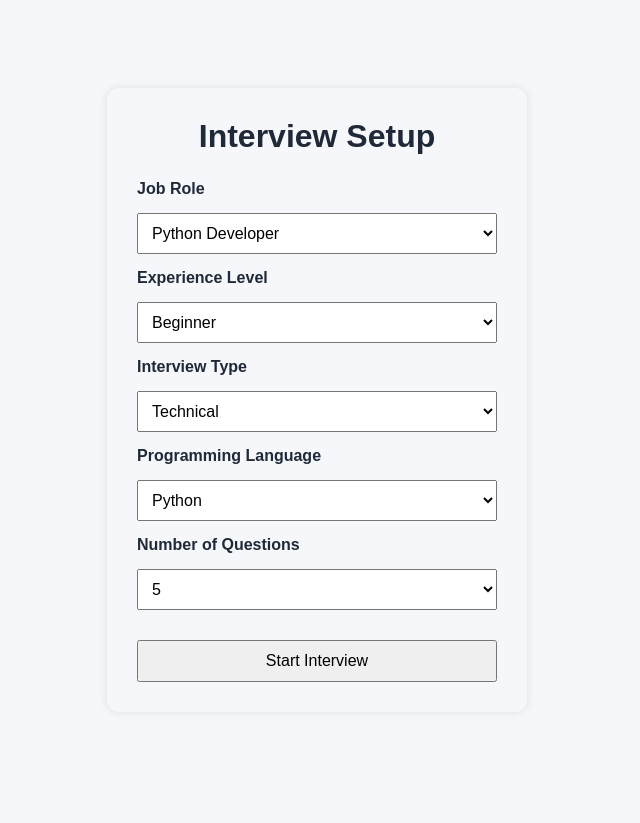
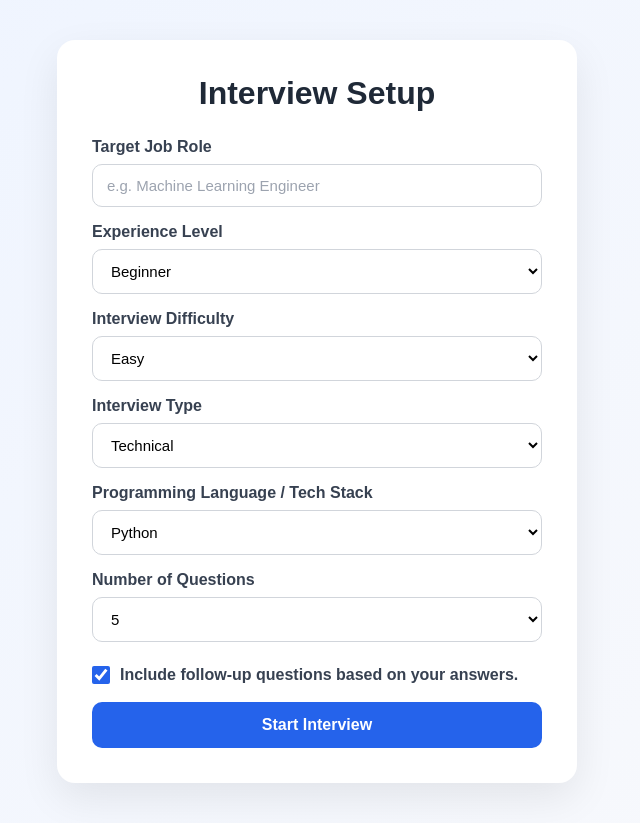
Before and after one commit to onamh/Interview-AI, a React app in the folder frontend/: page /setup in a window 1280 px wide. Shown: the whole page, without its empty margins (323-963 px from the left). Before the commit the page ends 800 px from the top, so only its background shows below. Built offline with nearby package versions, Linux system fonts and the light colour scheme; the HTML template or start-up script is replaced by a standard one.

Commit message:
Interview setup UI with checkbox

```diff
--- /dev/null
+++ b/frontend/src/data/jobroles.js
@@ -0,0 +1,41 @@
+const jobRoles = [
+  "Python Developer",
+  "Java Developer",
+  "C++ Developer",
+  "Frontend Developer",
+  "Backend Developer",
+  "Full Stack Developer",
+  "React Developer",
+  "Node.js Developer",
+  "Django Developer",
+  "Flask Developer",
+  "FastAPI Developer",
+  "Machine Learning Engineer",
+  "AI Engineer",
+  "Data Scientist",
+  "Data Analyst",
+  "Business Analyst",
+  "Software Engineer",
+  "Software Developer",
+  "DevOps Engineer",
+  "Cloud Engineer",
+  "AWS Engineer",
+  "Azure Engineer",
+  "Cyber Security Analyst",
+  "Network Engineer",
+  "Mobile App Developer",
+  "Android Developer",
+  "iOS Developer",
+  "Flutter Developer",
+  "UI UX Designer",
+  "QA Engineer",
+  "Test Automation Engineer",
+  "Database Administrator",
+  "Blockchain Developer",
+  "Game Developer",
+  "Embedded Systems Engineer",
+  "Computer Vision Engineer",
+  "NLP Engineer"
+];
+
+export default jobRoles;
--- a/frontend/src/pages/interviewsetup.css
+++ b/frontend/src/pages/interviewsetup.css
@@ -1,36 +1,174 @@
+/* ===========================
+   Page Layout
+=========================== */
+
 .setup-container {
-  display: flex;
-  justify-content: center;
-  align-items: center;
-  min-height: 100vh;
+    display: flex;
+    justify-content: center;
+    align-items: center;
+    min-height: 100vh;
+    padding: 40px 20px;
+    background: linear-gradient(135deg, #eef4ff, #f8f9fc);
 }
 
+/* ===========================
+   Form Card
+=========================== */
+
 .setup-form {
-  width: 420px;
-  display: flex;
-  flex-direction: column;
-  gap: 15px;
-  padding: 30px;
-  border-radius: 12px;
-  box-shadow: 0 0 10px rgba(0, 0, 0, 0.1);
+    width: 100%;
+    max-width: 520px;
+    background: #ffffff;
+    padding: 35px;
+    border-radius: 18px;
+    box-shadow: 0 15px 40px rgba(0, 0, 0, 0.08);
+    display: flex;
+    flex-direction: column;
+    gap: 16px;
 }
 
+/* ===========================
+   Heading
+=========================== */
+
 .setup-form h1 {
-  text-align: center;
-  margin-bottom: 10px;
+    text-align: center;
+    color: #1f2937;
+    margin-bottom: 10px;
+    font-size: 2rem;
 }
 
+/* ===========================
+   Labels
+=========================== */
+
 .setup-form label {
-  font-weight: 600;
+    font-weight: 600;
+    color: #374151;
+    margin-bottom: -8px;
 }
 
-.setup-form select,
-.setup-form button {
-  padding: 10px;
-  font-size: 16px;
+/* ===========================
+   Inputs & Selects
+=========================== */
+
+.setup-form input[type="text"],
+.setup-form select {
+    width: 100%;
+    padding: 12px 14px;
+    font-size: 15px;
+    border: 1px solid #d1d5db;
+    border-radius: 10px;
+    outline: none;
+    transition: all 0.25s ease;
+    background: white;
 }
 
+.setup-form input[type="text"]:focus,
+.setup-form select:focus {
+    border-color: #2563eb;
+    box-shadow: 0 0 0 4px rgba(37, 99, 235, 0.15);
+}
+
+.setup-form input::placeholder {
+    color: #9ca3af;
+}
+
+/* ===========================
+   Suggestions Dropdown
+=========================== */
+
+.suggestions {
+    border: 1px solid #d1d5db;
+    border-radius: 10px;
+    background: white;
+    max-height: 180px;
+    overflow-y: auto;
+    margin-top: -8px;
+    box-shadow: 0 8px 20px rgba(0,0,0,0.08);
+}
+
+.suggestion-item {
+    padding: 12px 14px;
+    cursor: pointer;
+    transition: all 0.2s ease;
+}
+
+.suggestion-item:hover {
+    background: #2563eb;
+    color: white;
+}
+
+/* Scrollbar */
+
+.suggestions::-webkit-scrollbar {
+    width: 8px;
+}
+
+.suggestions::-webkit-scrollbar-thumb {
+    background: #cbd5e1;
+    border-radius: 20px;
+}
+
+/* ===========================
+   Checkbox
+=========================== */
+
+.checkbox-label {
+    display: flex;
+    align-items: center;
+    gap: 10px;
+    cursor: pointer;
+    font-weight: 500;
+    color: #374151;
+    margin-top: 8px;
+}
+
+.checkbox-label input {
+    width: 18px;
+    height: 18px;
+    accent-color: #2563eb;
+    cursor: pointer;
+}
+
+/* ===========================
+   Button
+=========================== */
+
 .setup-form button {
-  margin-top: 15px;
-  cursor: pointer;
+    margin-top: 10px;
+    padding: 14px;
+    font-size: 16px;
+    font-weight: 600;
+    color: white;
+    background: #2563eb;
+    border: none;
+    border-radius: 10px;
+    cursor: pointer;
+    transition: all 0.25s ease;
 }
+
+.setup-form button:hover {
+    background: #1d4ed8;
+    transform: translateY(-2px);
+}
+
+.setup-form button:active {
+    transform: scale(0.98);
+}
+
+/* ===========================
+   Responsive
+=========================== */
+
+@media (max-width: 600px) {
+
+    .setup-form {
+        padding: 25px;
+    }
+
+    .setup-form h1 {
+        font-size: 1.7rem;
+    }
+
+}
--- a/frontend/src/pages/interviewsetup.jsx
+++ b/frontend/src/pages/interviewsetup.jsx
@@ -1,22 +1,47 @@
 import { useState } from "react";
 import "./InterviewSetup.css";
+import jobRoles from "../data/jobRoles";
 
 function InterviewSetup() {
-  const [role, setRole] = useState("Python Developer");
+  const [role, setRole] = useState("");
+  const [language, setLanguage] = useState("Python");
   const [experience, setExperience] = useState("Beginner");
+  const [difficulty, setDifficulty] = useState("Easy");
   const [type, setType] = useState("Technical");
-  const [language, setLanguage] = useState("Python");
   const [questions, setQuestions] = useState(5);
+  const [followUp, setFollowUp] = useState(true);
+  const [filteredRoles, setFilteredRoles] = useState([]);
 
+  // Handle role input and suggestions
+  const handleRoleChange = (e) => {
+    const value = e.target.value;
+
+    setRole(value);
+
+    if (value.trim() === "") {
+      setFilteredRoles([]);
+      return;
+    }
+
+    const filtered = jobRoles.filter((job) =>
+      job.toLowerCase().includes(value.toLowerCase())
+    );
+
+    setFilteredRoles(filtered);
+  };
+
+  // Handle form submission
   const handleSubmit = (e) => {
     e.preventDefault();
 
     console.log({
       role,
+      language,
       experience,
+      difficulty,
       type,
-      language,
       questions,
+      followUp,
     });
   };
 
@@ -25,45 +50,105 @@ function InterviewSetup() {
       <form className="setup-form" onSubmit={handleSubmit}>
         <h1>Interview Setup</h1>
 
-        <label>Job Role</label>
-        <select value={role} onChange={(e) => setRole(e.target.value)}>
-          <option>Python Developer</option>
-          <option>Frontend Developer</option>
-          <option>Backend Developer</option>
-          <option>Full Stack Developer</option>
-          <option>Data Scientist</option>
-          <option>Machine Learning Engineer</option>
-        </select>
+        {/* Job Role */}
+        <label>Target Job Role</label>
 
+        <input
+          type="text"
+          placeholder="e.g. Machine Learning Engineer"
+          value={role}
+          onChange={handleRoleChange}
+          required
+        />
+
+        {filteredRoles.length > 0 && (
+          <div className="suggestions">
+            {filteredRoles.map((job) => (
+              <div
+                key={job}
+                className="suggestion-item"
+                onClick={() => {
+                  setRole(job);
+                  setFilteredRoles([]);
+                }}
+              >
+                {job}
+              </div>
+            ))}
+          </div>
+        )}
+
+        {/* Experience */}
         <label>Experience Level</label>
+
         <select
           value={experience}
           onChange={(e) => setExperience(e.target.value)}
         >
           <option>Beginner</option>
           <option>Intermediate</option>
-          <option>Experienced</option>
+          <option>Advanced</option>
         </select>
 
+        {/* Difficulty */}
+        <label>Interview Difficulty</label>
+
+        <select
+          value={difficulty}
+          onChange={(e) => setDifficulty(e.target.value)}
+        >
+          <option>Easy</option>
+          <option>Medium</option>
+          <option>Hard</option>
+        </select>
+
+        {/* Interview Type */}
         <label>Interview Type</label>
+
         <select value={type} onChange={(e) => setType(e.target.value)}>
           <option>Technical</option>
           <option>HR</option>
           <option>Mixed</option>
         </select>
 
-        <label>Programming Language</label>
-        <select value={language} onChange={(e) => setLanguage(e.target.value)}>
+        {/* Tech Stack */}
+        <label>Programming Language / Tech Stack</label>
+
+        <select
+          value={language}
+          onChange={(e) => setLanguage(e.target.value)}
+        >
           <option>Python</option>
-          <option>JavaScript</option>
           <option>Java</option>
           <option>C++</option>
-          <option>Go</option>
-          <option>Rust</option>
-          <option>C#</option>
+          <option>C</option>
+          <option>JavaScript</option>
+          <option>TypeScript</option>
+          <option>React</option>
+          <option>Angular</option>
+          <option>Vue</option>
+          <option>Node.js</option>
+          <option>Express.js</option>
+          <option>Django</option>
+          <option>Flask</option>
+          <option>FastAPI</option>
+          <option>Spring Boot</option>
+          <option>.NET</option>
+          <option>MERN</option>
+          <option>MEAN</option>
+          <option>SQL</option>
+          <option>NoSQL</option>
+          <option>MongoDB</option>
+          <option>PostgreSQL</option>
+          <option>AWS</option>
+          <option>Azure</option>
+          <option>Docker</option>
+          <option>Kubernetes</option>
         </select>
 
+        {/* Number of Questions */}
         <label>Number of Questions</label>
+
         <select
           value={questions}
           onChange={(e) => setQuestions(Number(e.target.value))}
@@ -73,6 +158,16 @@ function InterviewSetup() {
           <option value={15}>15</option>
         </select>
 
+        {/* Follow-up Questions */}
+        <label className="checkbox-label">
+          <input
+            type="checkbox"
+            checked={followUp}
+            onChange={(e) => setFollowUp(e.target.checked)}
+          />
+          Include follow-up questions based on your answers.
+        </label>
+
         <button type="submit">Start Interview</button>
       </form>
     </div>
```
